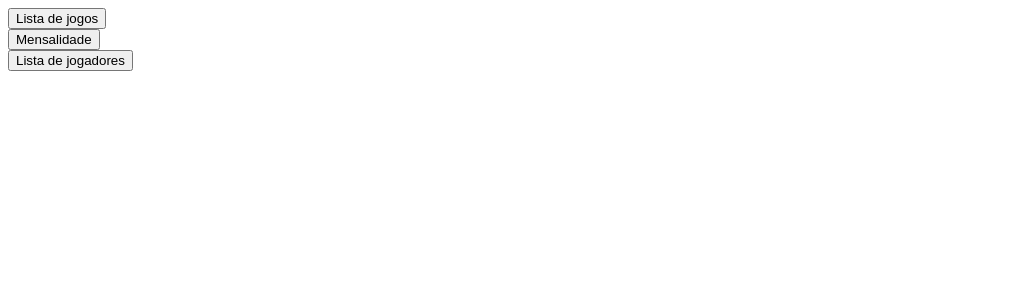
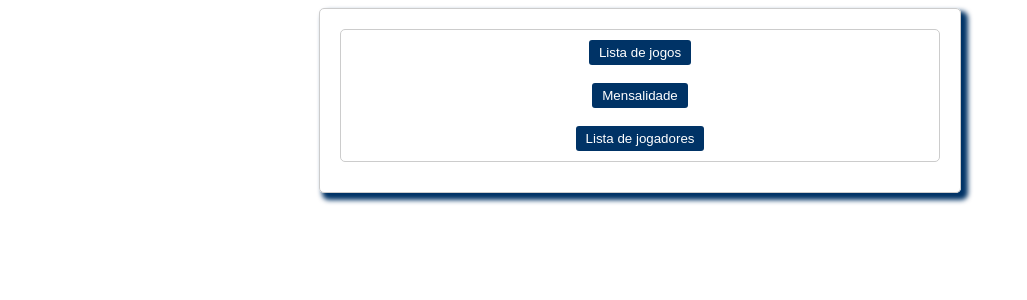
Before and after one commit to JoaoVictorBES/gestao-time-futebol-ui, an Angular app: page /menu in a window 1280 px wide. Shown: the top 300 px of the page, without its empty margins (0-1027 px from the left). Built offline with nearby package versions, Linux system fonts and the light colour scheme.

Commit message:
:lipstick: Alterando layout do menu

```diff
--- a/src/app/components/menu/lista-jogos/lista-jogos.component.html
+++ b/src/app/components/menu/lista-jogos/lista-jogos.component.html
@@ -9,11 +9,13 @@
         <strong>Data:</strong> {{ jogo.data  }} <br>
       </div>
       <div class="jogo-acoes">
-        <button (click)="update (jogo)">Editar</button>
-        <button (click)="delete (jogo.id)">Deletar</button>
+        <button class="btn-acao" (click)="update (jogo)">Editar</button>
+        <button class="btn-acao" (click)="delete (jogo.id)">Deletar</button>
       </div>
     </li>
-  </ul>
-</div>
+    </ul>
+
+    <button class="btn-menu" (click)="navMenu('/menu')"> MENU </button>
+  </div>
 
 </div>
--- a/src/app/components/menu/lista-jogos/lista-jogos.component.scss
+++ b/src/app/components/menu/lista-jogos/lista-jogos.component.scss
@@ -6,6 +6,11 @@
   border-radius: 5px;
   font-family: 'Franklin Gothic Medium', 'Arial Narrow', Arial, sans-serif;
   box-shadow: 5px 5px 5px 2px #003366;
+}
+
+.box-container {
+  flex-direction: column;
+  align-items: center;
 }
 
 ul {
@@ -33,15 +38,26 @@ li {
   gap: 10px;
 }
 
-button {
+.btn-acao {
   padding: 5px 10px;
   border: none;
   border-radius: 3px;
   cursor: pointer;
-  background-color: #003366; /* Azul escuro */
+  background-color: #003366;
   color: white;
 }
 
 button:hover {
-  background-color: #cc0000; /* Vermelho ao passar o mouse */
+  background-color: #cc0000;
 }
+
+.btn-menu{
+  padding: 10px 20px;
+  border: none;
+  border-radius: 5px;
+  cursor: pointer;
+  background-color: #003366;
+  color: white;
+  font-size: 16px;
+  margin-top: 20px;
+}
--- a/src/app/components/menu/lista-jogos/lista-jogos.component.ts
+++ b/src/app/components/menu/lista-jogos/lista-jogos.component.ts
@@ -65,5 +65,11 @@ export class ListaJogosComponent {
 
   ngOnInit(): void {
     this.list();
+  }
+
+  navMenu(rota: string){
+
+    this.router.navigate(['/menu']);
+  }
+
 }
-}
--- a/src/app/components/menu/menu-principal/menu-principal.component.scss
+++ b/src/app/components/menu/menu-principal/menu-principal.component.scss
@@ -0,0 +1,29 @@
+.menu-container{
+  width: 600px;
+  margin: 0 auto;
+  padding: 20px;
+  border: 1px solid #ccc;
+  border-radius: 5px;
+  font-family: 'Franklin Gothic Medium', 'Arial Narrow', Arial, sans-serif;
+  box-shadow: 5px 5px 5px 2px #003366;
+}
+
+.menu-options{
+  display: flex;
+  margin-bottom: 10px;
+  padding: 10px;
+  border: 1px solid #ccc;
+  border-radius: 5px;
+  flex-direction: column;
+  align-items: center;
+}
+
+.btn{
+  padding: 5px 10px;
+  border: none;
+  border-radius: 3px;
+  cursor: pointer;
+  background-color: #003366;
+  color: white;
+  max-width: 100%;
+}
```
